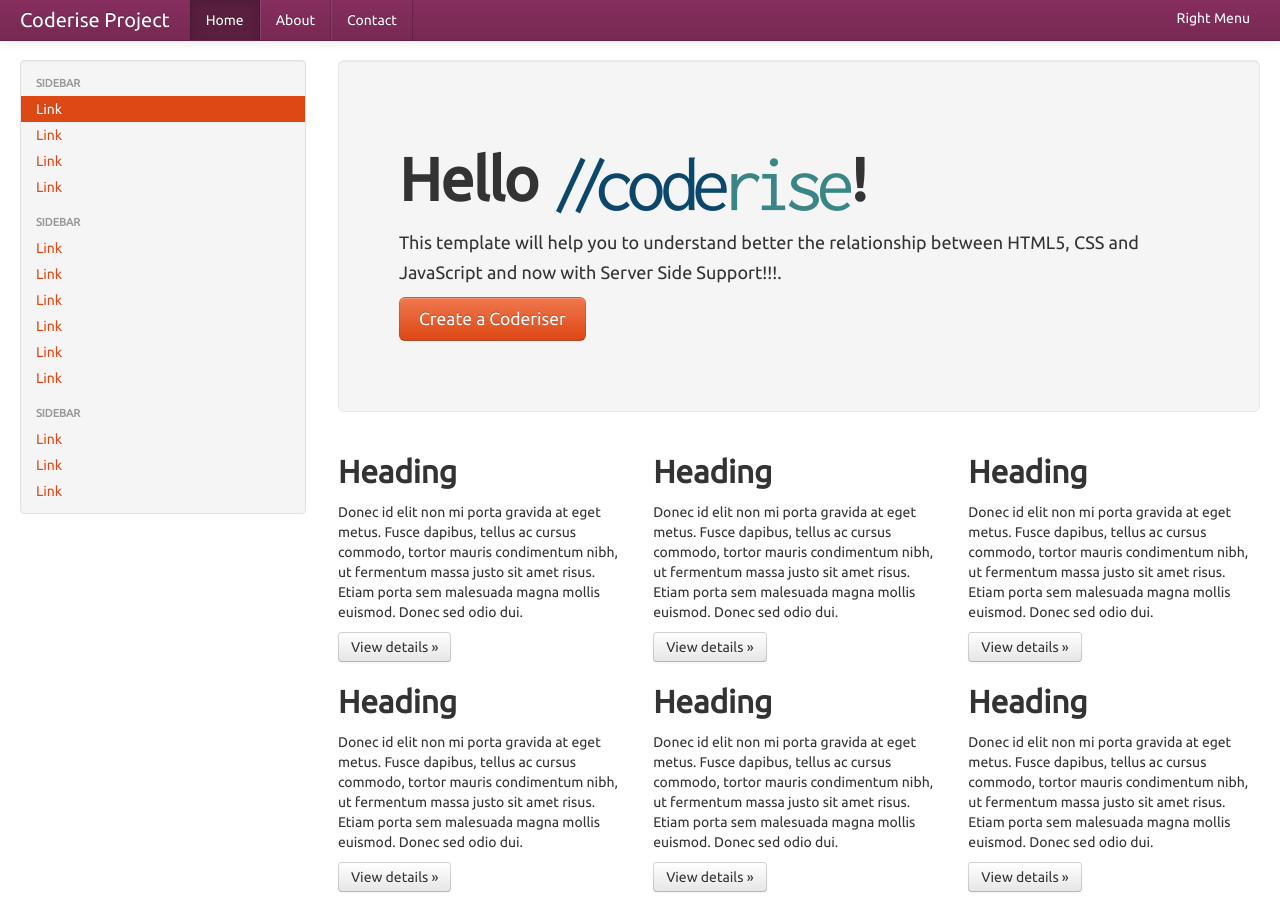
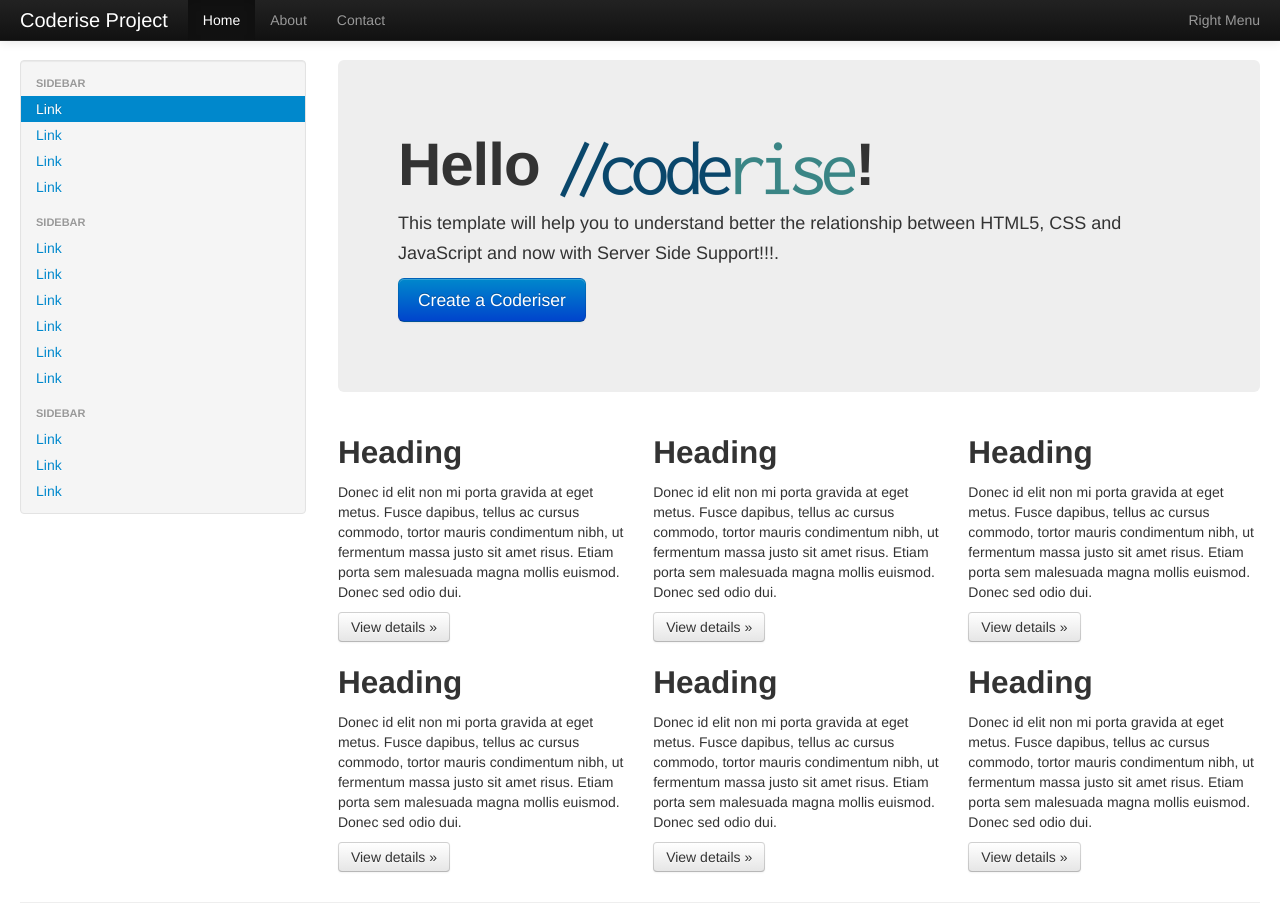
Before and after one commit to julianduque/bootstrap-starter-coderise, a plain HTML site: page index.html in a window 1280 px wide. Shown: the top 905 px of the page. Drawn offline with Linux system fonts and the light colour scheme; a script that the page names is missing.

Commit message:
Oops, I want to show the default theme first

```diff
--- a/index.html
+++ b/index.html
@@ -9,7 +9,7 @@
     <meta name="author" content="">
 
     <!-- Le styles -->
-    <link href="css/united/bootstrap.css" rel="stylesheet">
+    <link href="css/default/bootstrap.css" rel="stylesheet">
     <style type="text/css">
       body {
         padding-top: 60px;
```
